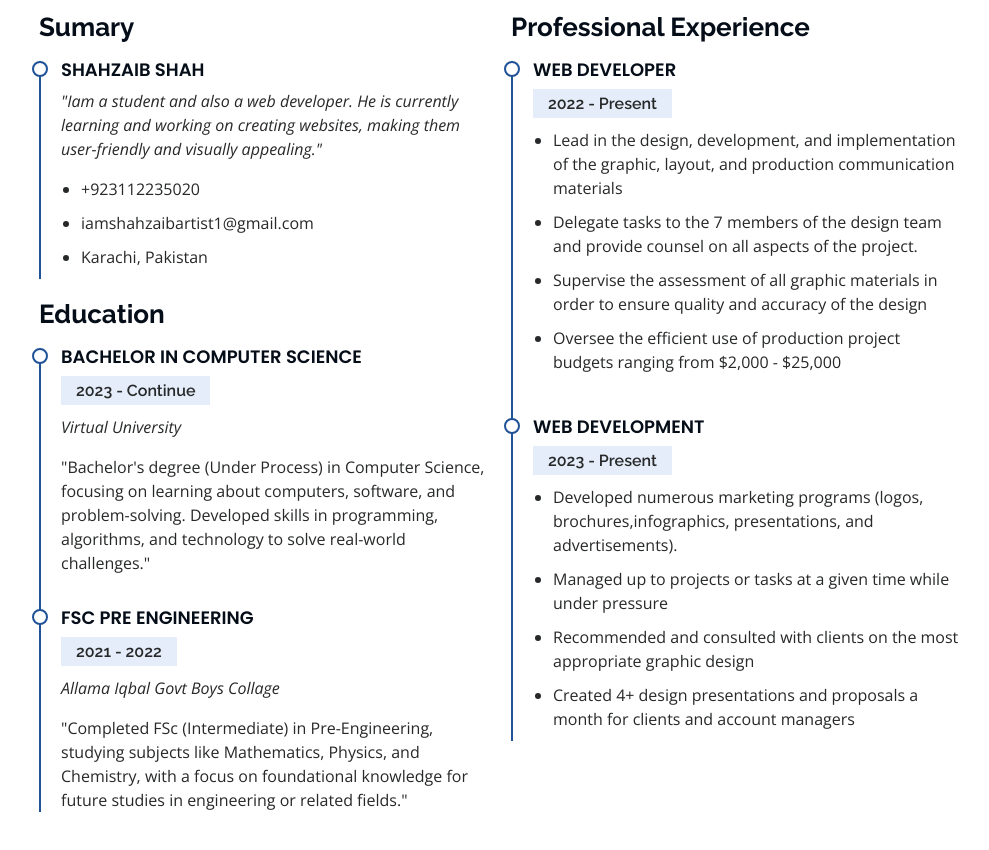
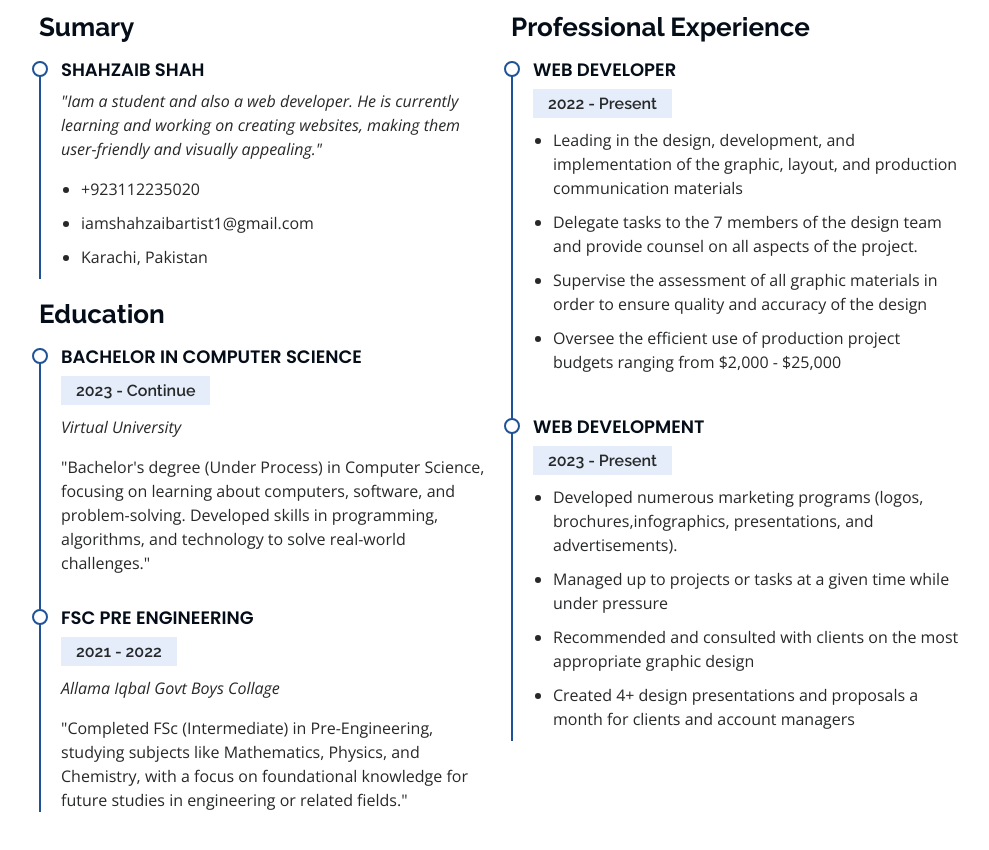
Before and after one commit to shahzaibshahs/myprofile, a plain HTML site: page index.html in a window 1280 px wide. Shown: the part 2000-2850 px from the top of the page, without its empty margins (291-1280 px from the left). Drawn offline with nearby package versions, Linux system fonts and the light colour scheme.

Commit message:
file updated

```diff
--- a/index.html
+++ b/index.html
@@ -287,7 +287,7 @@
               <h5>2022 - Present</h5>
               <!-- <p><em>Experion, New York, NY </em></p> -->
               <ul>
-                <li>Lead in the design, development, and implementation of the graphic, layout, and production communication materials</li>
+                <li>Leading in the design, development, and implementation of the graphic, layout, and production communication materials</li>
                 <li>Delegate tasks to the 7 members of the design team and provide counsel on all aspects of the project. </li>
                 <li>Supervise the assessment of all graphic materials in order to ensure quality and accuracy of the design</li>
                 <li>Oversee the efficient use of production project budgets ranging from $2,000 - $25,000</li>
```
